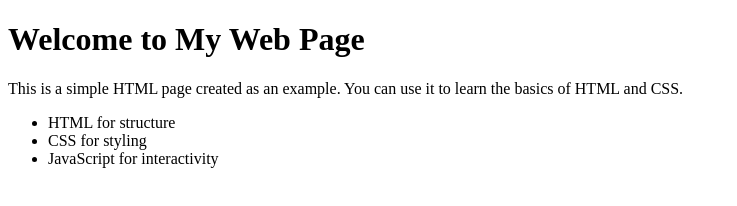
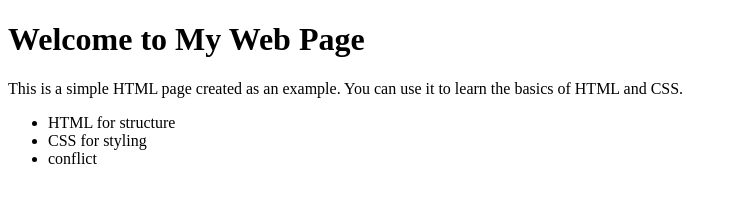
Before and after one commit to PhongVu309/git, a plain HTML site: page index.html in a window 1280 px wide. Shown: the whole page, without its empty margins (0-737 px from the left). Drawn offline with Linux system fonts and the light colour scheme.

Commit message:
conflict

```diff
--- a/index.html
+++ b/index.html
@@ -14,7 +14,7 @@
     <ul>
         <li>HTML for structure</li>
         <li>CSS for styling</li>
-        <li>JavaScript for interactivity</li>
+        <li>conflict</li>
     </ul>
 </main>
 </body>
```
